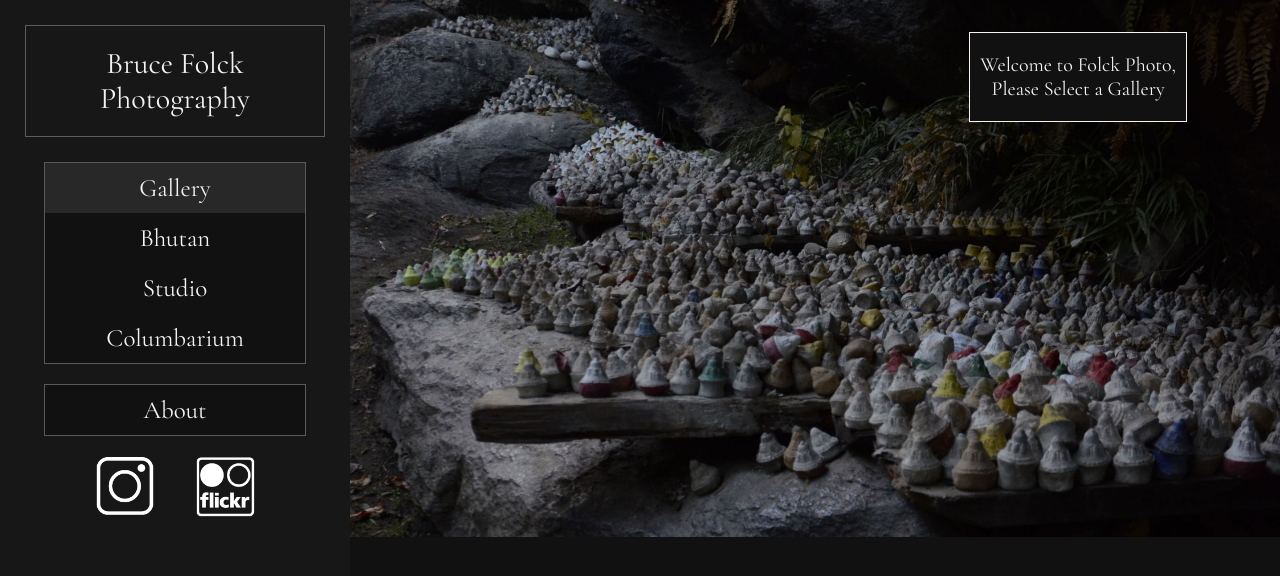
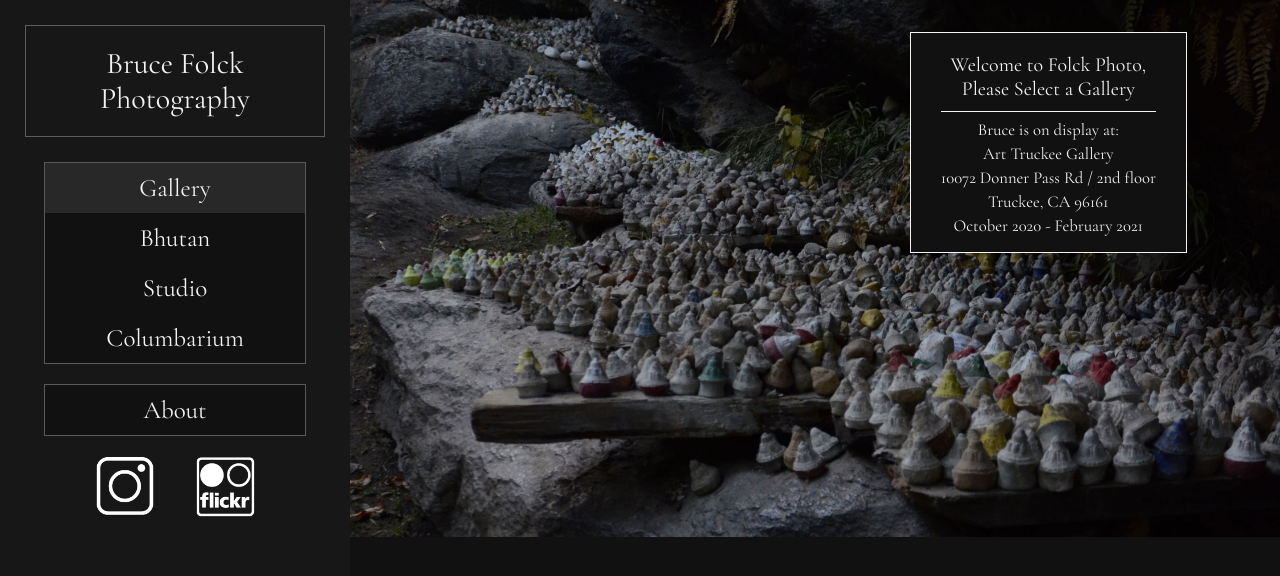
Before and after one commit to ZSteiger/folckPhoto, a Next.js app: page / in a window 1280 px wide. Shown: the top 576 px of the page. Built offline with nearby package versions, Linux system fonts and the light colour scheme.

Commit message:
Adjusted splash for gallery showing

```diff
--- a/components/Splash.js
+++ b/components/Splash.js
@@ -7,15 +7,24 @@ const SplashImage = styled.img`
 
 const Welcome = styled.div`
   background: ${props => props.theme.black};
-  padding: 0 10px;
   position: absolute;
+  padding: 2rem 3rem;
   top: 4%;
   right: 10%;
   text-align: center;
   font-size: 1.5em;
   line-height: initial;
   border: 1px solid ${props => props.theme.white};
-
+  p {
+    border-bottom: .5px solid ${props => props.theme.white};
+    margin-block-start: initial;
+    margin-block-end: initial;
+    padding-bottom: 1rem;
+  }
+  sub {
+    padding-bottom: 5px;
+    line-height: .2rem;
+  }
   @media (max-width: 1500px) {
     font-size: 1em;
   }
@@ -41,6 +50,13 @@ class Splash extends Component {
           <p>
             Welcome to Folck Photo, <br /> Please Select a Gallery
           </p>
+          <sub>
+          Bruce is on display at: <br />
+          Art Truckee Gallery <br />
+          10072 Donner Pass Rd / 2nd floor <br />
+          Truckee, CA  96161 <br />
+          October 2020 - February 2021
+          </sub>
         </Welcome>
       </SplashContainer>
     );
```
